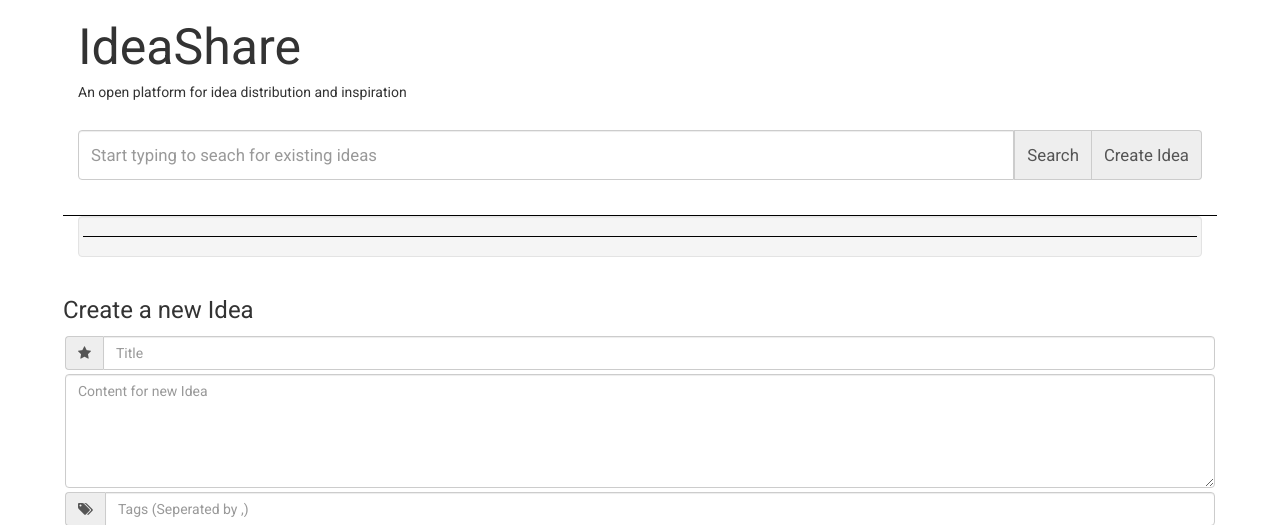
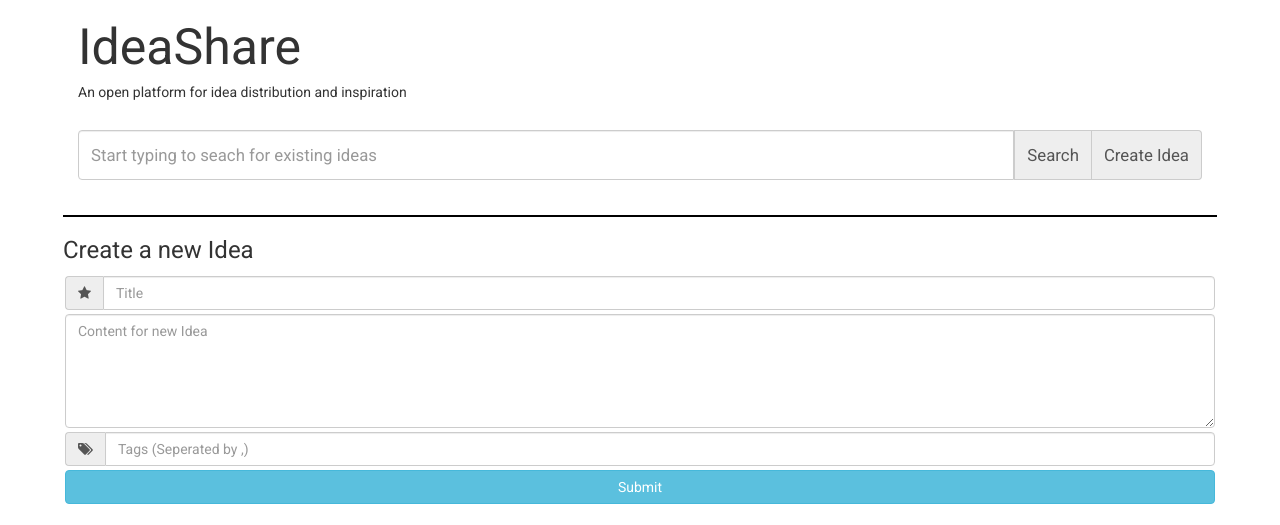
Before and after one commit to zharry/ideashare-frontend, a PHP site: page / in a window 1280 px wide. Shown: the top 525 px of the page. Run offline with PHP 8.4, Linux system fonts and the light colour scheme; some libraries are stand-ins or nearby versions.

Commit message:
Frontend Testing

```diff
--- a/includes/script.js
+++ b/includes/script.js
@@ -34,7 +34,7 @@ function searchOut(response) {
     var tags = JSON.parse(response)["tags"];
     output += "<h6>Using tag cloud search with: ";
     for (var i = 0; i < tags.length; i++) {
-        output += "<span class=\"label label-primary\">" + tags[i] + "</span>&nbsp";
+        output += "<span class=\"label label-primary\">" + tags[i] + "</span>&nbsp;";
     }
     output += "</h6>";
     output += "<div class=\"list-group\">";
--- a/index.php
+++ b/index.php
@@ -28,10 +28,9 @@
             <div class="row" id="spinnerFrame">
                 <img id="spinner" src="includes/spinner.gif" style="height: auto; width: 120px; left: calc(50% - 60px); position: relative; display: none;">
             </div>
-            <div class="well">
-                <div class="row" id="searchresults">
-                </div>
+            <div class="row" id="searchresults">
             </div>
+
             <div class="row" id="createidea">
                 <h3>Create a new Idea</h3>
                 <div class="createideaform input-group">
```
